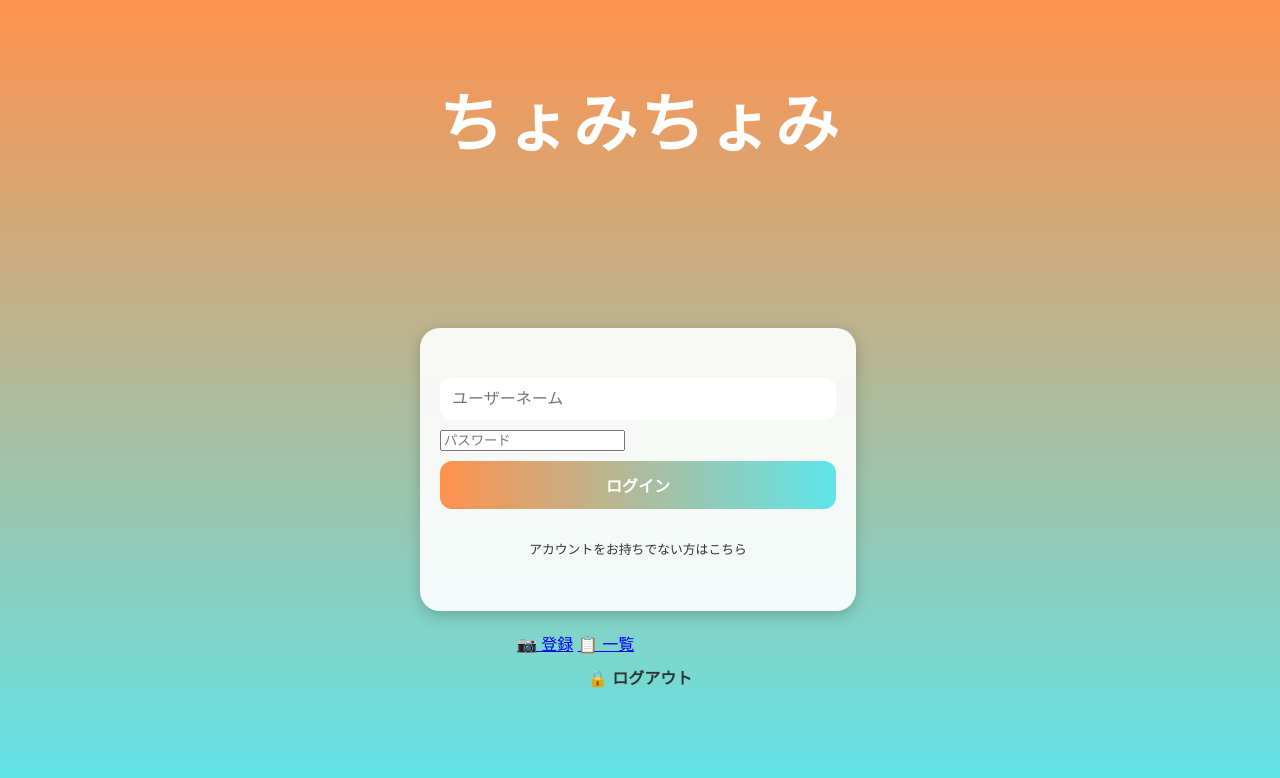
After one commit to sum0924ssk-beep/kojin, a FastAPI app: template templates/login.html in a window 1280 px wide. The commit adds this page. Shown: the top 778 px of the page. Run offline with FastAPI, Linux system fonts and the light colour scheme; the template is opened without the code that fills it, so the values that code supplies are empty.

Commit message:
ログイン

```diff
--- a/main.py
+++ b/main.py
@@ -1,11 +1,22 @@
-from fastapi import FastAPI, Form, UploadFile, File, Request
+from fastapi import FastAPI, Form, UploadFile, File, Request, Depends, status
 from fastapi.responses import HTMLResponse, RedirectResponse
 from fastapi.staticfiles import StaticFiles
 from fastapi.templating import Jinja2Templates
-import sqlite3, shutil, os, datetime
+from starlette.middleware.sessions import SessionMiddleware # セッション管理用
+from passlib.context import CryptContext # パスワードハッシュ化用
 
+import sqlite3
+import shutil
+import os
+import datetime
 
+# --- 設定と初期化 ---
 app = FastAPI()
+
+# 環境変数からシークレットキーを取得するか、固定値を設定
+# ★ 運用時は必ず安全なシークレットキーを設定してください！
+SECRET_KEY = os.environ.get("SECRET_KEY", "your-super-secret-key-that-should-be-random")
+app.add_middleware(SessionMiddleware, secret_key=SECRET_KEY)
 
 # 静的ファイルとテンプレート設定
 os.makedirs("uploads", exist_ok=True)
@@ -14,37 +25,128 @@ app.mount("/static", StaticFiles(directory="static"), name="static")
 app.mount("/uploads", StaticFiles(directory="uploads"), name="uploads")
 
 DB_NAME = "condiments.db"
+pwd_context = CryptContext(schemes=["bcrypt"], deprecated="auto")
 
-# DB初期化
-conn = sqlite3.connect(DB_NAME)
-conn.execute("""
-CREATE TABLE IF NOT EXISTS condiments (
-    id INTEGER PRIMARY KEY AUTOINCREMENT,
-    name TEXT,
-    expiry TEXT,
-    image_path TEXT,
-    created_at TEXT
-)
-""")
-conn.commit()
-conn.close()
+# --- データベース初期化 ---
+def init_db():
+    conn = sqlite3.connect(DB_NAME)
+
+    # 1. 調味料テーブル
+    conn.execute("""
+    CREATE TABLE IF NOT EXISTS condiments (
+        id INTEGER PRIMARY KEY AUTOINCREMENT,
+        name TEXT,
+        expiry TEXT,
+        image_path TEXT,
+        created_at TEXT
+    )
+    """)
+
+    # 2. ユーザーテーブル (ログイン機能用)
+    conn.execute("""
+    CREATE TABLE IF NOT EXISTS users (
+        id INTEGER PRIMARY KEY AUTOINCREMENT,
+        username TEXT UNIQUE NOT NULL,
+        hashed_password TEXT NOT NULL
+    )
+    """)
+
+    # 動作確認用に初期ユーザーを登録 (既に存在する場合は無視)
+    try:
+        if conn.execute("SELECT COUNT(*) FROM users").fetchone()[0] == 0:
+            hashed = pwd_context.hash("password") # 初期パスワードは 'password'
+            conn.execute("INSERT INTO users (username, hashed_password) VALUES (?, ?)", ("user", hashed))
+    except Exception:
+        pass # テーブルが存在しない場合は無視
+
+    conn.commit()
+    conn.close()
+
+init_db()
+
+
+# --- 依存性注入 (認証ガード) ---
+def require_login(request: Request):
+    """ログインしていない場合はログインページにリダイレクトする"""
+    if "user_id" not in request.session:
+        # 302 Found (一時的なリダイレクト) を使用
+        raise HTTPException(
+            status_code=status.HTTP_302_FOUND,
+            detail="Not authenticated",
+            headers={"Location": "/login"}
+        )
+    return request.session["user_id"]
+
+# --- 認証ルート ---
+
+@app.get("/login", response_class=HTMLResponse)
+async def login_form(request: Request, error: str = None):
+    """ログインフォームを表示"""
+    return templates.TemplateResponse("login.html", {"request": request, "error": error})
+
+@app.post("/login")
+async def login_post(request: Request, username: str = Form(...), password: str = Form(...)):
+    """認証処理を実行"""
+    conn = sqlite3.connect(DB_NAME)
+    cur = conn.cursor()
+    cur.execute("SELECT id, hashed_password FROM users WHERE username=?", (username,))
+    row = cur.fetchone()
+    conn.close()
+
+    if not row or not pwd_context.verify(password, row[1]):
+        # 認証失敗: エラーメッセージを表示してログインページに戻す
+        error_msg = "ユーザー名またはパスワードが正しくありません"
+        return templates.TemplateResponse("login.html", {"request": request, "error": error_msg}, status_code=status.HTTP_401_UNAUTHORIZED)
+
+    # 認証成功: セッションにユーザーIDを保存し、メインページにリダイレクト
+    user_id = row[0]
+    request.session["user_id"] = user_id
+
+    # 303 See Other (POST後のリダイレクトに最適)
+    return RedirectResponse("/", status_code=status.HTTP_303_SEE_OTHER)
+
+@app.post("/logout")
+async def logout(request: Request):
+    """ログアウト処理"""
+    request.session.clear() # セッション情報をクリア
+    return RedirectResponse("/login", status_code=status.HTTP_303_SEE_OTHER)
+
+
+# --- アプリケーションルート (ログイン必須) ---
 
 @app.get("/", response_class=HTMLResponse)
-async def index(request: Request):
+async def index(request: Request, user_id: int = Depends(require_login)):
+    """登録ページ（メインページ）を表示"""
+    # データベースからデータを取得するロジックは/listに移動することを推奨
+    # 暫定的にこのルートは登録フォームを表示
+    return templates.TemplateResponse("register.html", {"request": request})
+
+@app.get("/list", response_class=HTMLResponse)
+async def list_items(request: Request, user_id: int = Depends(require_login)):
+    """登録済み調味料の一覧を表示"""
     conn = sqlite3.connect(DB_NAME)
     cur = conn.cursor()
-    cur.execute("SELECT id, name, expiry, image_path, created_at FROM condiments ORDER BY id DESC")
-    items = cur.fetchall()
+    # データベースの設計上、ユーザーごとのデータを絞り込む処理がないため、全件取得
+    # ★ データベースに user_id カラムを追加して絞り込むことを推奨します
+    cur.execute("SELECT id, name, image_path FROM condiments ORDER BY id DESC")
+    # item[0]=id, item[1]=name, item[2]=image_path
+    items = [(item[1], app.url_path_for('uploads', path=item[2].replace('uploads/', '')), item[0]) for item in cur.fetchall()]
     conn.close()
-    return templates.TemplateResponse("index.html", {"request": request, "items": items})
+
+    return templates.TemplateResponse("list.html", {"request": request, "items": items})
 
 @app.post("/upload")
-async def upload(name: str = Form(...), expiry: str = Form(...), image: UploadFile = File(...)):
+async def upload(user_id: int = Depends(require_login), name: str = Form(...), expiry: str = Form(""), image: UploadFile = File(...)):
+    """調味料を登録"""
+    # ファイル名衝突防止のため、タイムスタンプと元のファイル名を組み合わせる
     filename = f"{datetime.datetime.now().strftime('%Y%m%d%H%M%S')}_{image.filename}"
-    file_path = f"uploads/{filename}"
+    file_path = os.path.join("uploads", filename)
+
+    # ファイルを保存
     with open(file_path, "wb") as buffer:
         shutil.copyfileobj(image.file, buffer)
 
+    # データベースに登録
     conn = sqlite3.connect(DB_NAME)
     conn.execute(
         "INSERT INTO condiments (name, expiry, image_path, created_at) VALUES (?, ?, ?, ?)",
@@ -53,17 +155,25 @@ async def upload(name: str = Form(...), expiry: str = Form(...), image: UploadFi
     conn.commit()
     conn.close()
 
-    return RedirectResponse("/", status_code=303)
+    return RedirectResponse("/list", status_code=status.HTTP_303_SEE_OTHER)
 
 @app.post("/delete/{item_id}")
-async def delete_item(item_id: int):
+async def delete_item(item_id: int, user_id: int = Depends(require_login)):
+    """調味料を削除"""
     conn = sqlite3.connect(DB_NAME)
     cur = conn.cursor()
+
+    # 画像パスを取得し、ファイルを削除
     cur.execute("SELECT image_path FROM condiments WHERE id=?", (item_id,))
     row = cur.fetchone()
-    if row and os.path.exists(row[0]):
-        os.remove(row[0])
+    if row:
+        file_to_delete = row[0]
+        if os.path.exists(file_to_delete):
+            os.remove(file_to_delete)
+
+    # レコードを削除
     cur.execute("DELETE FROM condiments WHERE id=?", (item_id,))
     conn.commit()
     conn.close()
-    return RedirectResponse("/", status_code=303)
+
+    return RedirectResponse("/list", status_code=status.HTTP_303_SEE_OTHER)
--- a/templates/base.html
+++ b/templates/base.html
@@ -19,6 +19,12 @@
         <nav>
             <a href="/">📷 登録</a>
             <a href="/list">📋 一覧</a>
+
+            <form action="/logout" method="post" style="display:inline;">
+                <button type="submit" style="background: none; border: none; color: #333; cursor: pointer; padding: 0 10px; font-size: 1rem;">
+                    🔒 ログアウト
+                </button>
+            </form>
         </nav>
     </footer>
 </body>
--- /dev/null
+++ b/templates/login.html
@@ -0,0 +1,29 @@
+{% extends "base.html" %}
+{% block content %}
+<style>
+/* ログインページ専用の微調整 */
+.login-container {
+    padding: 40px 20px;
+    margin-top: 15vh;
+}
+</style>
+
+<section class="container login-container">
+    {% if error %}
+    <p style="color: white; background-color: #ff4d4d; padding: 10px; border-radius: 8px; text-align: center; margin-bottom: 15px;">
+        {{ error }}
+    </p>
+    {% endif %}
+
+    <form action="/login" method="post">
+        <input type="text" name="username" placeholder="ユーザーネーム" required>
+        <input type="password" name="password" placeholder="パスワード" required>
+
+        <button type="submit">ログイン</button>
+    </form>
+
+    <p style="text-align: center; font-size: 0.8rem; margin-top: 20px;">
+        <a href="#" style="color: #333; text-decoration: none;">アカウントをお持ちでない方はこちら</a>
+    </p>
+</section>
+{% endblock %}
```
Also changed, not shown: templates/list.html (+14 -9 lines). Lines whose indentation alone changed are shown as unchanged.
